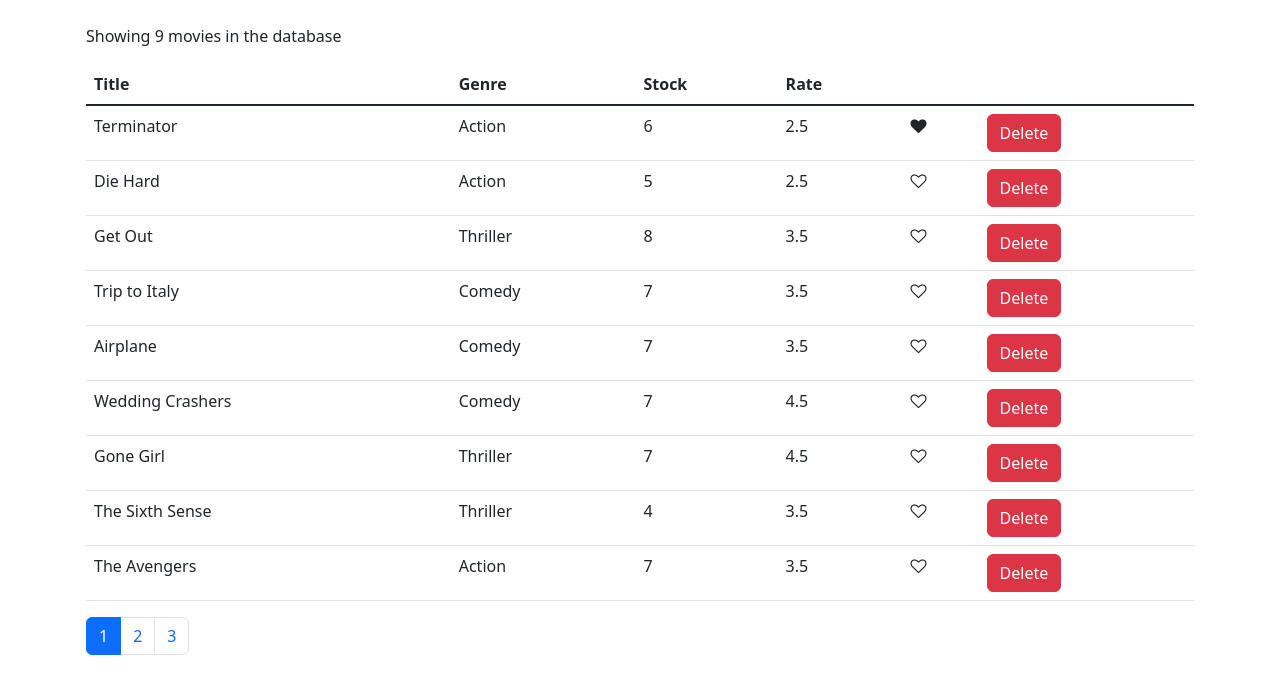
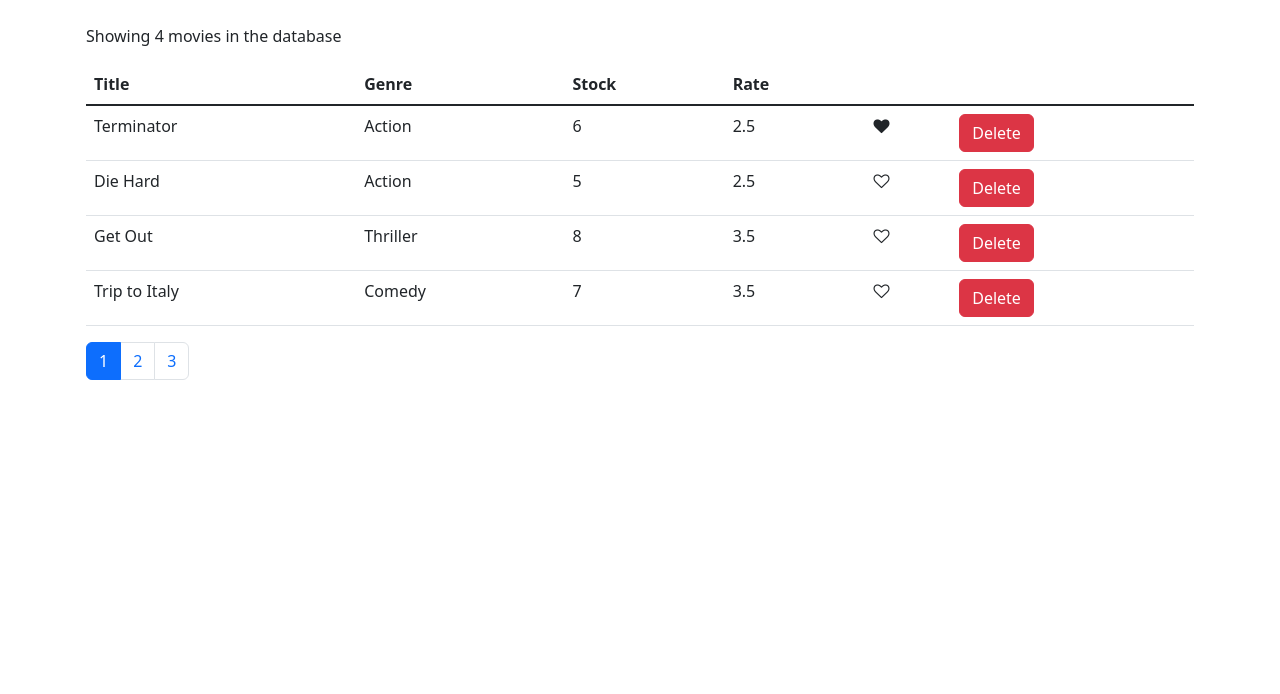
Before and after one commit to agurchu/vidly-project, a React (Vite) app: page / in a window 1280 px wide. Shown: the top 694 px of the page. Built offline with nearby package versions, Linux system fonts and the light colour scheme.

Commit message:
pagination - type checking with proptypes

```diff
--- a/package.json
+++ b/package.json
@@ -12,6 +12,7 @@
     "bootstrap": "^5.2.3",
     "font-awesome": "^4.7.0",
     "lodash": "^4.17.21",
+    "prop-types": "^15.8.1",
     "react": "^18.2.0",
     "react-dom": "^18.2.0"
   },
--- a/src/components/common/pagination.jsx
+++ b/src/components/common/pagination.jsx
@@ -1,4 +1,5 @@
 import _ from "lodash";
+import PropTypes from "prop-types";
 
 function Pagination(props) {
   const { pageSize, itemsCount, onPageChange, currentPage } = props;
@@ -29,4 +30,11 @@
   );
 }
 
+Pagination.PropTypes = {
+  pageSize: PropTypes.number.isRequired,
+  itemsCount: PropTypes.number.isRequired,
+  onPageChange: PropTypes.func.isRequired,
+  currentPage: PropTypes.number.isRequired,
+};
+
 export default Pagination;
--- a/src/components/movies.jsx
+++ b/src/components/movies.jsx
@@ -2,6 +2,7 @@
 import { getMovies } from "../services/fakeMovieService";
 import Like from "./common/like";
 import Pagination from "./common/pagination";
+import { paginate } from "../utility/paginate";
 
 function Movies() {
   const [movies, setMovies] = useState(getMovies());
@@ -26,13 +27,18 @@
     setCurrentPage(page);
   };
 
+  const movieItems = paginate(movies, currentPage, pageSize);
+
   return (
     <>
-      {movies.length === 0 ? (
+      {movieItems.length === 0 ? (
         <p>There are no movies in the database</p>
       ) : (
         <>
-          <p>Showing {movies.length} movies in the database</p>
+          <p>
+            Showing {movieItems.length}{" "}
+            {movieItems.length === 1 ? "movie" : "movies"} in the database
+          </p>
           <table className="table table-hover">
             <thead>
               <tr>
@@ -45,7 +51,7 @@
               </tr>
             </thead>
             <tbody className="table-group-divider">
-              {movies.map((movie) => (
+              {movieItems.map((movie) => (
                 <tr key={movie._id}>
                   <td>{movie.title}</td>
                   <td>{movie.genre.name}</td>
--- /dev/null
+++ b/src/utility/paginate.js
@@ -0,0 +1,6 @@
+import _ from "lodash";
+
+export function paginate(items, pageNumber, pageSize) {
+  const startIndex = (pageNumber - 1) * pageSize;
+  return _(items).slice(startIndex).take(pageSize).value();
+}
```
Also changed, not shown: 1 other file (tests, documents, lock files or other folders).
